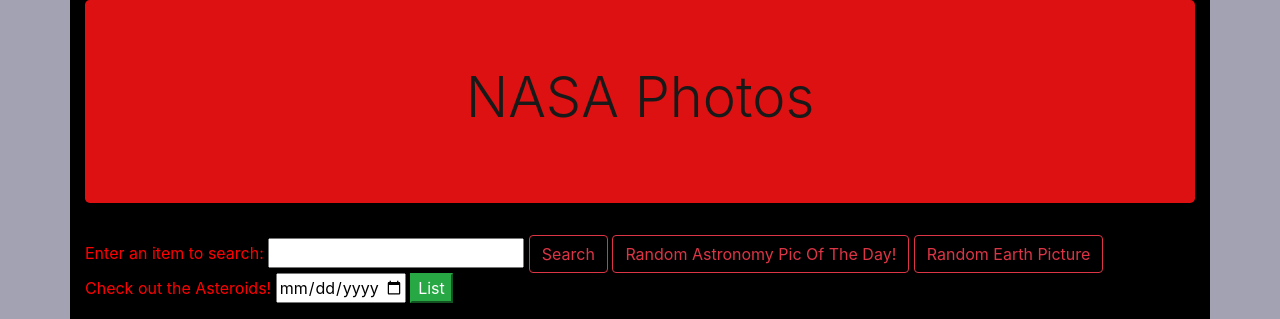
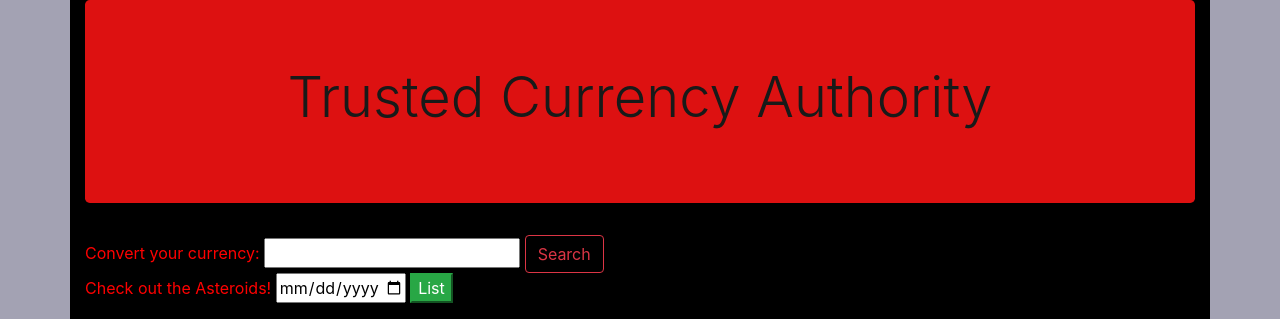
Before and after one commit to oswen138/currency-exchanger, a website built with webpack: page src/index.html in a window 1280 px wide. Shown: the top 319 px of the page. Built offline with nearby package versions, Linux system fonts and the light colour scheme.

Commit message:
change html

```diff
--- a/src/index.html
+++ b/src/index.html
@@ -1,20 +1,18 @@
 <!DOCTYPE html>
 <html>
 <head>
-  <title>NASA Photos</title>
+  <title>Currency Exchanger</title>
 
 </head>
 <body>
   <div  class="container">
     <div class="jumbotron">
-      <h3 class="display-4">NASA Photos</h3>
+      <h3 class="display-4">Trusted Currency Authority</h3>
     </div>
     <div>
-      <label for="search-input">Enter an item to search:</label>
+      <label for="search-input">Convert your currency:</label>
       <input type="text" id="search-input">
       <button id='search-button' class="btn btn-outline-danger">Search</button>
-      <button id="random-date" class="btn btn-outline-danger">Random Astronomy Pic Of The Day!</button>
-      <button id='earth-button' class="btn btn-outline-danger">Random Earth Picture</button>
     </div>
     <div>
       <label for="date">Check out the Asteroids!</label>
```
